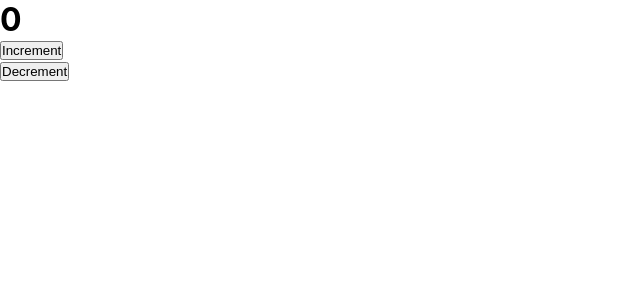
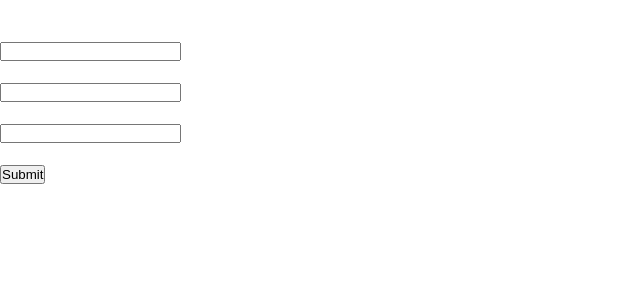
Before and after one commit to Mudassir5367/raect-assign-practice-lecture, a React (Create React App) app: page / in a window 1280 px wide. Shown: the top 300 px of the page, without its empty margins (0-640 px from the left). Built offline with nearby package versions, Linux system fonts and the light colour scheme.

Commit message:
react,form

```diff
--- a/src/App.js
+++ b/src/App.js
@@ -2,7 +2,8 @@ import  './App.css';
 import React from 'react'
 // import ArrayUsestate from './components/ArrayUsestate';
 // import UseEffect from './components/UseEffect';
-import UseReducer from './components/UseReducer';
+// import UseReducer from './components/UseReducer';
+import DataList from './components/form/DataList';
 // import Child from './components/Child';
 // import ConditionalRandering from './components/ConditionalRandering';
 
@@ -23,7 +24,8 @@ function App() {
    {/* <ConditionalRandering obj1 = {obj} obj3 = {obj2} /> */}
    {/* <ArrayUsestate/> */}
    {/* <UseEffect/> */}
-   <UseReducer/>
+   {/* <UseReducer/> */}
+   <DataList/>
 
       </div>
     </>
--- a/src/components/UseReducer.js
+++ b/src/components/UseReducer.js
@@ -3,7 +3,7 @@ import React, { useReducer } from 'react'
 export default function UseReducer() {
     const initialState = 0;
     const reducer = (state,action) =>{
-        // console.log(state, action);
+        console.log(state, action);
         if(action.type ==='Increment'){
             return state + 1;
         }
--- /dev/null
+++ b/src/components/form/DataList.js
@@ -0,0 +1,82 @@
+import React, { useState } from "react";
+
+export default function DataList() {
+  const [userData, setUserData] = useState({
+    name: "",
+    age: "",
+    email: "",
+  });
+
+  const [arrData, setArrData] = useState([]);
+
+  const changeInput = (e) => {
+    const name = e.target.name;
+    const val = e.target.value;
+    console.log(name, val);
+    setUserData({ ...userData, [name]: val });
+  };
+
+  const submitData = (e) => {
+    e.preventDefault();
+
+    const data = { ...userData, id: new Date().getTime().toString() };
+    console.log(data);
+    setArrData([...arrData, data]);
+    setUserData({  name: "", age: "", email: "",})
+  };
+  return (
+    <>
+      <form onSubmit={submitData}>
+        <br />
+        <br />
+        <input
+          type="text"
+          name="name"
+          value={userData.name}
+          onChange={changeInput}
+          placehoder="Enter Name"
+        />
+        <br />
+        <br />
+        <input
+          type="tel"
+          name="age"
+          value={userData.age}
+          onChange={changeInput}
+          placehoder="Enter Age"
+        />
+        <br />
+        <br />
+        <input
+          type="email"
+          name="email"
+          value={userData.email}
+          onChange={changeInput}
+          placehoder="Enter email"
+        />
+        <br />
+        <br />
+        <button>Submit</button>
+      </form>
+      <br />
+      {arrData.map((data) => {
+        return (
+          <>
+            <table border = '1'>
+              <tr>
+                <th>Name</th>
+                <th>Age</th>
+                <th>Email</th>
+              </tr>
+              <tr key={data.id}>
+                <td>{data.name}</td>
+                <td>{data.age}</td>
+                <td>{data.email}</td>
+              </tr>
+            </table>
+          </>
+        );
+      })}
+    </>
+  );
+}
--- a/src/index.js
+++ b/src/index.js
@@ -6,9 +6,9 @@ import reportWebVitals from './reportWebVitals';
 
 const root = ReactDOM.createRoot(document.getElementById('root'));
 root.render(
-  <React.StrictMode>
+
     <App />
-  </React.StrictMode>
+
 );
 
 // If you want to start measuring performance in your app, pass a function
```
